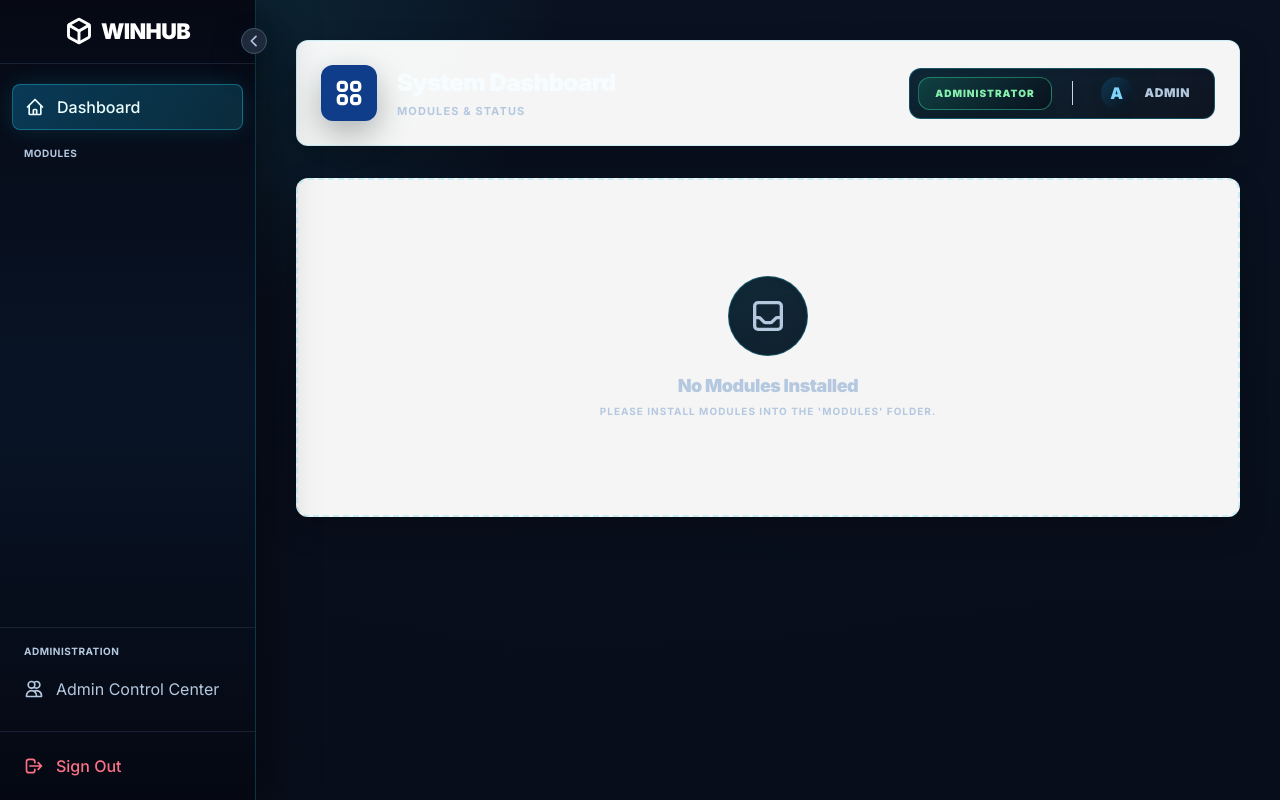
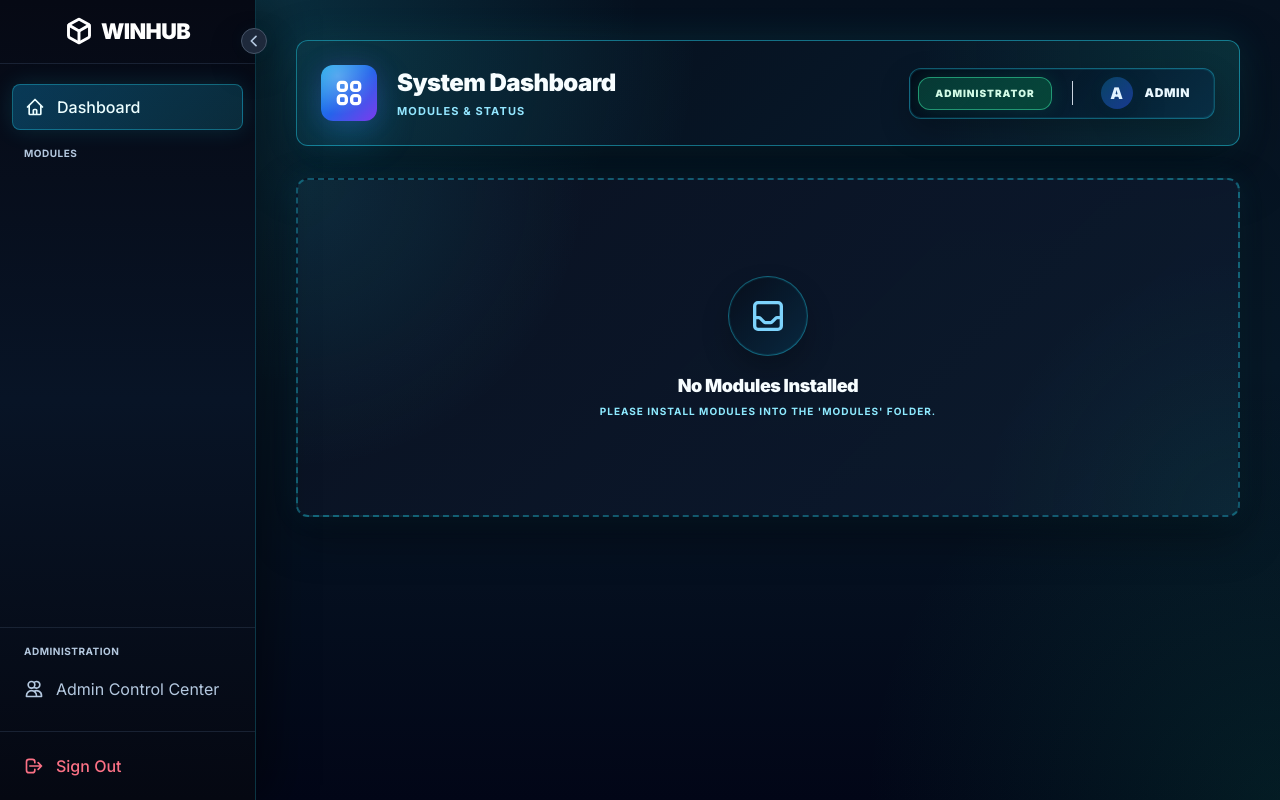
Before and after one commit to Galaxy-King/winhub, a Flask app: page /dashboard in a window 1280 px wide. Run offline with Flask 3, Linux system fonts and the light colour scheme; the visitor is signed in with stand-in values (Sample User, id 1); some libraries are stand-ins or nearby versions.

Commit message:
Fix dashboard contrast

```diff
--- a/templates/base.html
+++ b/templates/base.html
@@ -1560,6 +1560,105 @@
             border-color: rgba(34, 211, 238, 0.42) !important;
         }
 
+        body .dashboard-shell {
+            background:
+                radial-gradient(circle at top left, rgba(34, 211, 238, 0.16), transparent 24rem),
+                radial-gradient(circle at bottom right, rgba(16, 185, 129, 0.12), transparent 26rem),
+                linear-gradient(180deg, #06111f 0%, #071827 46%, #020617 100%) !important;
+            color: var(--wh-neon-text) !important;
+        }
+        body .dashboard-shell header.bg-white {
+            background:
+                radial-gradient(circle at 0 0, rgba(34, 211, 238, 0.22), transparent 25rem),
+                radial-gradient(circle at 100% 0, rgba(16, 185, 129, 0.12), transparent 20rem),
+                linear-gradient(135deg, rgba(5, 12, 24, 0.99), rgba(9, 30, 50, 0.98)) !important;
+            color: var(--wh-neon-text) !important;
+            border-color: rgba(34, 211, 238, 0.48) !important;
+            box-shadow: 0 22px 58px rgba(0, 0, 0, 0.38), 0 0 36px rgba(34, 211, 238, 0.12) !important;
+        }
+        body .dashboard-shell header.bg-white h2 {
+            color: #f7fdff !important;
+        }
+        body .dashboard-shell header.bg-white p {
+            color: #93e6ff !important;
+        }
+        body .dashboard-shell header .bg-indigo-600 {
+            background:
+                radial-gradient(circle at 30% 20%, rgba(255, 255, 255, 0.28), transparent 2.4rem),
+                linear-gradient(135deg, #0ea5e9, #2563eb 52%, #7c3aed) !important;
+            box-shadow: 0 16px 38px rgba(14, 165, 233, 0.28), 0 0 24px rgba(124, 58, 237, 0.18) !important;
+        }
+        body .dashboard-shell header .bg-slate-50 {
+            background:
+                linear-gradient(135deg, rgba(3, 10, 23, 0.96), rgba(8, 47, 73, 0.74)) !important;
+            color: var(--wh-neon-text) !important;
+            border-color: rgba(34, 211, 238, 0.38) !important;
+            box-shadow: inset 0 0 0 1px rgba(34, 211, 238, 0.10), 0 12px 30px rgba(0, 0, 0, 0.24) !important;
+        }
+        body .dashboard-shell header .bg-emerald-100 {
+            background:
+                linear-gradient(135deg, rgba(16, 185, 129, 0.26), rgba(6, 78, 59, 0.82)) !important;
+            color: #d1fae5 !important;
+            border-color: rgba(52, 211, 153, 0.60) !important;
+            box-shadow: 0 0 18px rgba(16, 185, 129, 0.16) !important;
+        }
+        body .dashboard-shell header .bg-indigo-100 {
+            background:
+                linear-gradient(135deg, rgba(14, 165, 233, 0.28), rgba(30, 64, 175, 0.74)) !important;
+            color: #e0f2fe !important;
+            border-color: rgba(125, 211, 252, 0.40) !important;
+        }
+        body .dashboard-shell header .text-slate-700,
+        body .dashboard-shell header span {
+            color: #eaf8ff !important;
+        }
+        body .dashboard-shell .dashboard-module-card,
+        body .dashboard-shell .dashboard-empty-state {
+            background:
+                radial-gradient(circle at top left, rgba(34, 211, 238, 0.13), transparent 18rem),
+                radial-gradient(circle at bottom right, rgba(16, 185, 129, 0.08), transparent 16rem),
+                linear-gradient(135deg, rgba(10, 18, 33, 0.98), rgba(12, 27, 48, 0.94)) !important;
+            color: var(--wh-neon-text) !important;
+            border-color: rgba(34, 211, 238, 0.36) !important;
+            box-shadow: var(--wh-neon-shadow) !important;
+        }
+        body .dashboard-shell .dashboard-module-card:hover {
+            background:
+                radial-gradient(circle at top left, rgba(34, 211, 238, 0.22), transparent 18rem),
+                radial-gradient(circle at bottom right, rgba(59, 130, 246, 0.16), transparent 15rem),
+                linear-gradient(135deg, rgba(8, 145, 178, 0.28), rgba(15, 23, 42, 0.96)) !important;
+            color: #f7fdff !important;
+            border-color: rgba(34, 211, 238, 0.66) !important;
+            box-shadow: inset 4px 0 0 rgba(34, 211, 238, 0.78), 0 0 30px rgba(34, 211, 238, 0.16) !important;
+        }
+        body .dashboard-shell .dashboard-module-card .bg-slate-50,
+        body .dashboard-shell .dashboard-empty-state .bg-slate-50 {
+            background:
+                linear-gradient(135deg, rgba(7, 13, 26, 0.94), rgba(8, 47, 73, 0.72)) !important;
+            color: #7dd3fc !important;
+            border-color: rgba(34, 211, 238, 0.38) !important;
+            box-shadow: inset 0 0 0 1px rgba(34, 211, 238, 0.08), 0 14px 28px rgba(0, 0, 0, 0.22) !important;
+        }
+        body .dashboard-shell .dashboard-module-card:hover .bg-slate-50 {
+            background:
+                linear-gradient(135deg, rgba(14, 165, 233, 0.56), rgba(37, 99, 235, 0.62)) !important;
+            color: #ffffff !important;
+            border-color: rgba(191, 244, 255, 0.52) !important;
+        }
+        body .dashboard-shell .dashboard-module-card h4,
+        body .dashboard-shell .dashboard-empty-state h3 {
+            color: #f7fdff !important;
+        }
+        body .dashboard-shell .dashboard-module-card span,
+        body .dashboard-shell .dashboard-empty-state p {
+            color: #8eeaff !important;
+            opacity: 1 !important;
+        }
+        body .dashboard-shell .dashboard-module-card .absolute.bg-gradient-to-bl {
+            background:
+                radial-gradient(circle at top right, rgba(34, 211, 238, 0.24), transparent 7rem) !important;
+        }
+
         #reportViewModal .bg-white,
         #jobModal .bg-white,
         #hostModal .bg-white,
--- a/templates/dashboard.html
+++ b/templates/dashboard.html
@@ -6,7 +6,7 @@
 
 {% include "sidebar.html" %}
 
-<main class="flex-1 flex flex-col min-w-0 bg-slate-100 relative z-10">
+<main class="dashboard-shell flex-1 flex flex-col min-w-0 bg-slate-100 relative z-10">
     <div class="flex-1 overflow-y-auto custom-scrollbar">
         <div class="max-w-[1600px] mx-auto w-full p-6 md:p-10 flex flex-col gap-8">
 
@@ -38,7 +38,7 @@
             <div class="grid grid-cols-1 md:grid-cols-2 lg:grid-cols-3 xl:grid-cols-4 gap-8">
                 {% if system_modules and system_modules|length > 0 %}
                 {% for mod in system_modules %}
-                <a href="{{ mod.url }}" class="group bg-white p-8 rounded-[2.5rem] border border-slate-200 shadow-sm hover:border-indigo-300 hover:shadow-lg transition-all flex flex-col h-full relative overflow-hidden">
+                <a href="{{ mod.url }}" class="dashboard-module-card group bg-white p-8 rounded-[2.5rem] border border-slate-200 shadow-sm hover:border-indigo-300 hover:shadow-lg transition-all flex flex-col h-full relative overflow-hidden">
                     <div class="absolute top-0 right-0 w-24 h-24 bg-gradient-to-bl from-indigo-50 to-transparent rounded-bl-[4rem] opacity-0 group-hover:opacity-100 transition-opacity"></div>
 
                     <div class="w-16 h-16 bg-slate-50 rounded-2xl border border-slate-100 flex items-center justify-center text-indigo-600 mb-6 group-hover:bg-indigo-600 group-hover:text-white transition-all shadow-sm">
@@ -54,7 +54,7 @@
                 </a>
                 {% endfor %}
                 {% else %}
-                <div class="col-span-full text-center py-24 bg-white border-2 border-dashed border-slate-200 rounded-[3rem] shadow-sm">
+                <div class="dashboard-empty-state col-span-full text-center py-24 bg-white border-2 border-dashed border-slate-200 rounded-[3rem] shadow-sm">
                     <div class="w-20 h-20 bg-slate-50 rounded-full flex items-center justify-center mx-auto mb-4 border border-slate-100 text-slate-300 shadow-inner">
                         <svg class="w-10 h-10" fill="none" stroke="currentColor" viewBox="0 0 24 24"><path stroke-linecap="round" stroke-linejoin="round" stroke-width="2" d="M20 13V6a2 2 0 00-2-2H6a2 2 0 00-2 2v7m16 0v5a2 2 0 01-2 2H6a2 2 0 01-2-2v-5m16 0h-2.586a1 1 0 00-.707.293l-2.414 2.414a1 1 0 01-.707.293h-3.172a1 1 0 01-.707-.293l-2.414-2.414A1 1 0 006.586 13H4"></path></svg>
                     </div>
```
Also changed, not shown: 1 other file.
